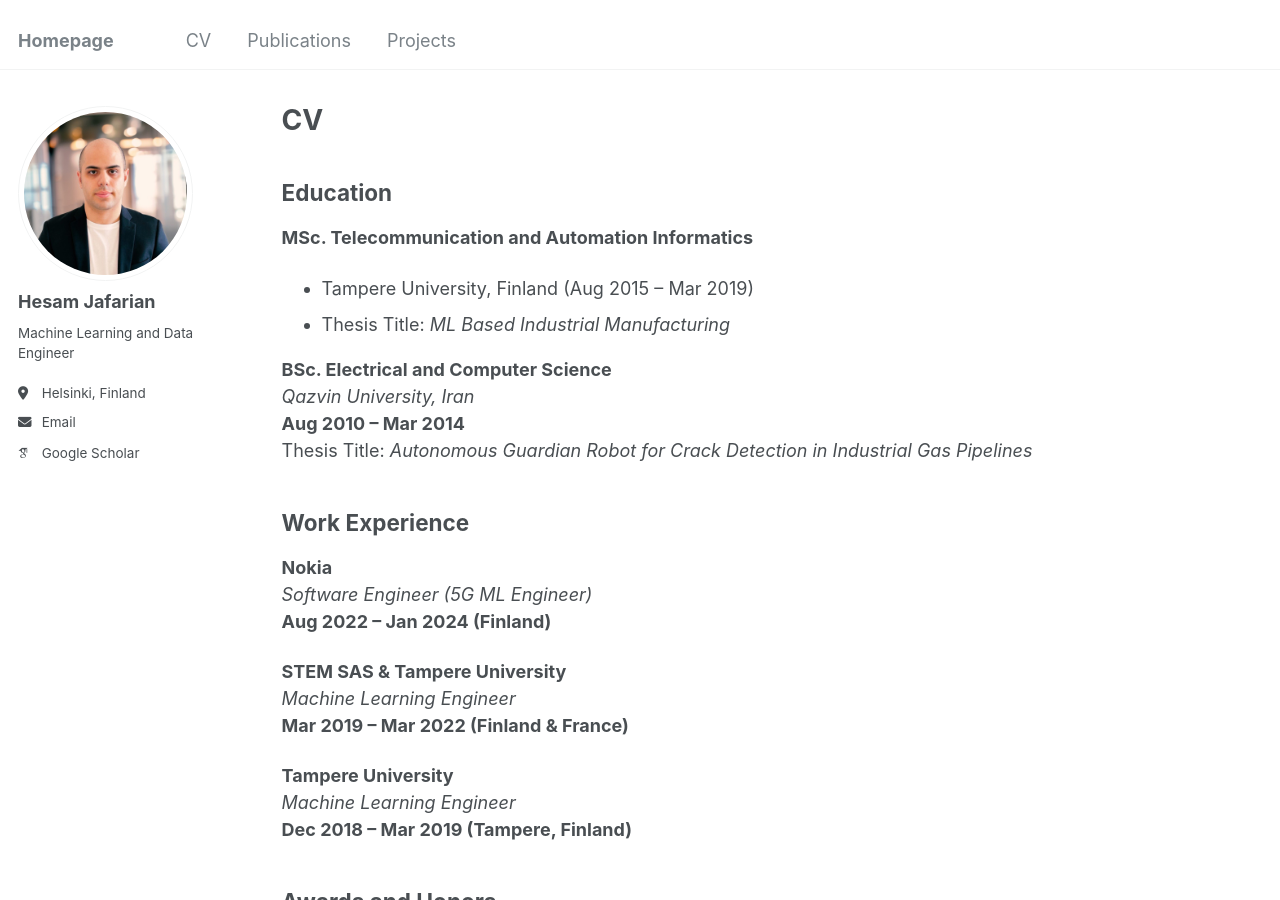
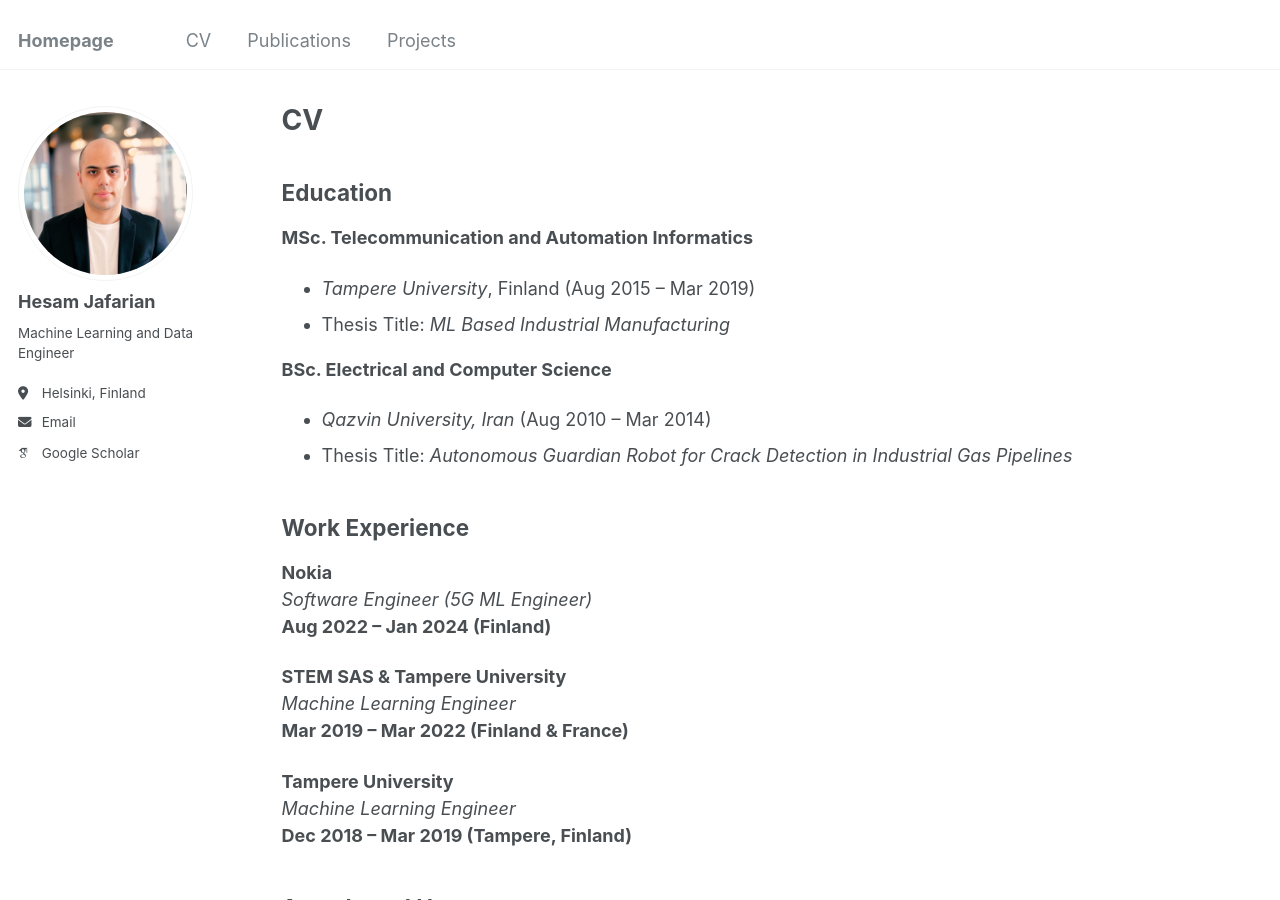
Before and after one commit to hesamjafarian/hesamjafarian.github.io, a Jekyll site: the page built from _pages/cv.md, in a window 1280 px wide and 900 px high. Built offline with Jekyll 4.4.1, drawn with Linux system fonts in a browser that asks for light colours; some web fonts are replaced.

Commit message:
Update cv.md

```diff
--- a/_pages/cv.md
+++ b/_pages/cv.md
@@ -11,13 +11,12 @@ redirect_from:
 
 ## Education
 **MSc. Telecommunication and Automation Informatics**
-- Tampere University, Finland (Aug 2015 – Mar 2019)
+- *Tampere University*, Finland (Aug 2015 – Mar 2019)
 - Thesis Title: *ML Based Industrial Manufacturing*
 
 **BSc. Electrical and Computer Science**
-*Qazvin University, Iran*
-**Aug 2010 – Mar 2014**
-Thesis Title: *Autonomous Guardian Robot for Crack Detection in Industrial Gas Pipelines*
+- *Qazvin University, Iran*  (Aug 2010 – Mar 2014)
+-  Thesis Title: *Autonomous Guardian Robot for Crack Detection in Industrial Gas Pipelines*
 
 ## Work Experience
 **Nokia**
```
